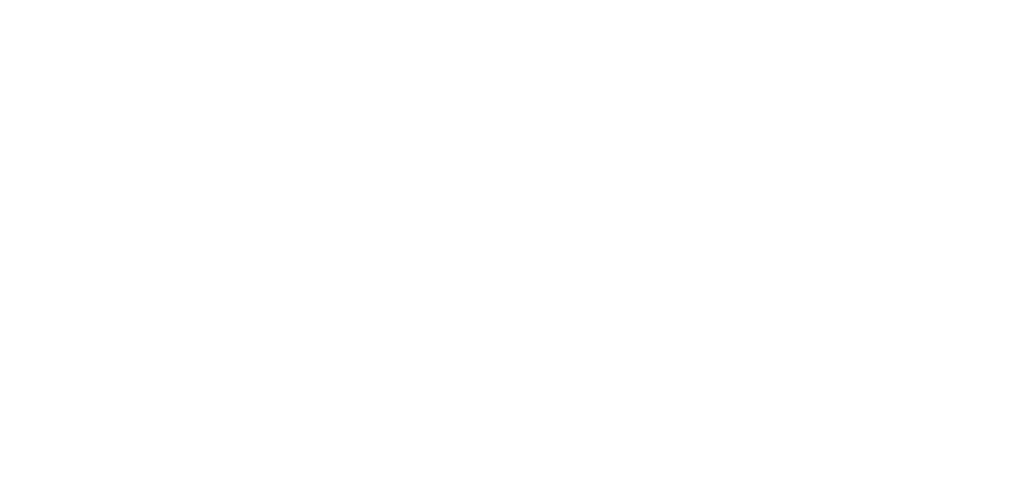
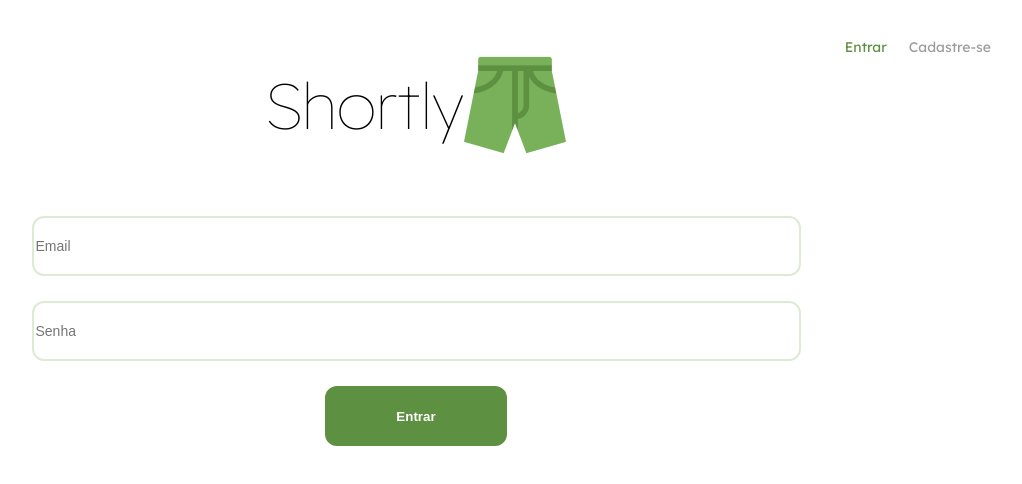
Before and after one commit to henriquesdias/shortly-front-end, a React (Create React App) app: page /sign-in in a window 1280 px wide. Before the commit this address had no page. Shown: the top 484 px of the page, without its empty margins (224-1246 px from the left). Built offline with nearby package versions, Linux system fonts and the light colour scheme.

Commit message:
feat: login flow and its persistence implemented

```diff
--- a/src/components/App.js
+++ b/src/components/App.js
@@ -3,15 +3,28 @@
 import PrincipalPage from "./pages/Principal-page";
 import ResetStyle from "../styles/Reset";
 import SignUp from "./pages/Sign-up";
+import SignIn from "./pages/Sign-in";
+import UserContext from "../context/user";
+
+import { useState, useContext } from "react";
 
 export default function App() {
+  const [user, setUser] = useState(null);
+  if (localStorage.getItem("user") !== null && user === null) {
+    const user = JSON.parse(localStorage.getItem("user"));
+    delete user.password;
+    setUser(user);
+  }
   return (
     <BrowserRouter>
       <ResetStyle />
-      <Routes>
-        <Route path="/" element={<PrincipalPage />}></Route>
-        <Route path="/sign-up" element={<SignUp />}></Route>
-      </Routes>
+      <UserContext.Provider value={{ user, setUser }}>
+        <Routes>
+          <Route path="/" element={<PrincipalPage />}></Route>
+          <Route path="/sign-up" element={<SignUp />}></Route>
+          <Route path="/sign-in" element={<SignIn />}></Route>
+        </Routes>
+      </UserContext.Provider>
     </BrowserRouter>
   );
 }
--- a/src/components/Header.js
+++ b/src/components/Header.js
@@ -1,13 +1,47 @@
+import { useContext } from "react";
+
 import { useNavigate } from "react-router-dom";
 
+import UserContext from "../context/user";
 import HeaderStyle from "../styles/Header";
+
+function HeaderWhenUserIsLogged() {
+  const { setUser } = useContext(UserContext);
+  return (
+    <div>
+      <span>Seja bem vindo(a), Pessoa!</span>
+      <div>
+        <span>Home</span>
+        <span>Ranking</span>
+        <span
+          onClick={() => {
+            localStorage.removeItem("user");
+            setUser(null);
+          }}
+        >
+          Sair
+        </span>
+      </div>
+    </div>
+  );
+}
 
 export default function Header() {
   const navigate = useNavigate();
+  const { user } = useContext(UserContext);
   return (
     <HeaderStyle>
+      {user ? (
+        <HeaderWhenUserIsLogged></HeaderWhenUserIsLogged>
+      ) : (
         <ul>
-        <li>Entrar</li>
+          <li
+            onClick={() => {
+              navigate("/sign-in");
+            }}
+          >
+            Entrar
+          </li>
           <li
             onClick={() => {
               navigate("/sign-up");
@@ -16,6 +50,7 @@
             Cadastre-se
           </li>
         </ul>
+      )}
     </HeaderStyle>
   );
 }
--- a/src/components/Title.js
+++ b/src/components/Title.js
@@ -1,9 +1,16 @@
 import TitleStyle from "../styles/Title";
 import logo from "../styles/logo.png";
 
+import { useNavigate } from "react-router-dom";
+
 export default function Title() {
+  const navigate = useNavigate();
   return (
-    <TitleStyle>
+    <TitleStyle
+      onClick={() => {
+        navigate("/");
+      }}
+    >
       <span>Shortly</span>
       <img src={logo} alt="logo" />
     </TitleStyle>
--- /dev/null
+++ b/src/components/pages/Sign-in.js
@@ -0,0 +1,82 @@
+import { signIn } from "../../services/axios";
+import PageContainerStyle from "../../styles/Page-container";
+import Header from "../Header";
+import Title from "../Title";
+import FormStyle from "../../styles/Form";
+import UserContext from "../../context/user";
+
+import { useContext, useState } from "react";
+
+import { useNavigate } from "react-router-dom";
+
+function Inputs({ form, handleForm, disabled }) {
+  return (
+    <>
+      <input
+        type="email"
+        placeholder="Email"
+        required
+        name="email"
+        value={form.email}
+        onChange={handleForm}
+        readOnly={disabled}
+      />
+      <input
+        type="password"
+        placeholder="Senha"
+        required
+        name="password"
+        value={form.password}
+        onChange={handleForm}
+        readOnly={disabled}
+      />
+    </>
+  );
+}
+
+export default function SignIn() {
+  const [disabled, setDisabled] = useState(false);
+  const { setUser } = useContext(UserContext);
+  const [form, setForm] = useState({
+    email: "",
+    password: "",
+  });
+  const navigate = useNavigate();
+  function submitData(event) {
+    event.preventDefault();
+    setDisabled(true);
+    signIn(form)
+      .then(() => {
+        setDisabled(false);
+        setUser(form);
+        localStorage.setItem("user", JSON.stringify(form));
+        navigate("/");
+      })
+      .catch((answer) => {
+        setDisabled(false);
+        console.log(answer);
+      });
+  }
+  function handleForm(e) {
+    setForm({
+      ...form,
+      [e.target.name]: e.target.value,
+    });
+  }
+  return (
+    <PageContainerStyle>
+      <Header></Header>
+      <Title></Title>
+      <FormStyle onSubmit={submitData}>
+        <Inputs
+          disabled={disabled}
+          handleForm={handleForm}
+          form={form}
+        ></Inputs>
+        <button type="submit" disabled={disabled}>
+          Entrar
+        </button>
+      </FormStyle>
+    </PageContainerStyle>
+  );
+}
--- /dev/null
+++ b/src/context/user.js
@@ -0,0 +1,5 @@
+import { createContext } from "react";
+
+const UserContext = createContext();
+
+export default UserContext;
--- a/src/services/axios.js
+++ b/src/services/axios.js
@@ -1,7 +1,7 @@
 import axios from "axios";
 
 function signIn(body) {
-  return axios.post(`${process.env.REACT_APP_API_BASE_URL}/signin`);
+  return axios.post(`http://localhost:4000/signin`, body);
 }
 function signUp(body) {
   return axios.post(`http://localhost:4000/signup`, body);
--- a/src/styles/Header.js
+++ b/src/styles/Header.js
@@ -3,10 +3,11 @@
 const HeaderStyle = styled.header`
   display: flex;
   align-items: center;
-  justify-content: flex-end;
   > ul {
     display: flex;
     font-size: 14px;
+    justify-content: flex-end;
+    width: 100%;
     li:first-child {
       color: #5d9040;
       cursor: pointer;
@@ -17,6 +18,24 @@
       cursor: pointer;
     }
   }
+  > div {
+    width: 100%;
+    display: flex;
+    justify-content: space-between;
+    > span {
+      color: #5d9040;
+    }
+    div {
+      span {
+        margin: 0 10px;
+        color: #9c9c9c;
+        cursor: pointer;
+      }
+      span:last-child {
+        text-decoration: underline;
+      }
+    }
+  }
 `;
 
 export default HeaderStyle;
--- a/src/styles/Title.js
+++ b/src/styles/Title.js
@@ -4,6 +4,7 @@
   display: flex;
   justify-content: center;
   align-items: center;
+  cursor: pointer;
   > span {
     font-size: 64px;
     font-weight: lighter;
```
Lines whose indentation alone changed are shown as unchanged.
